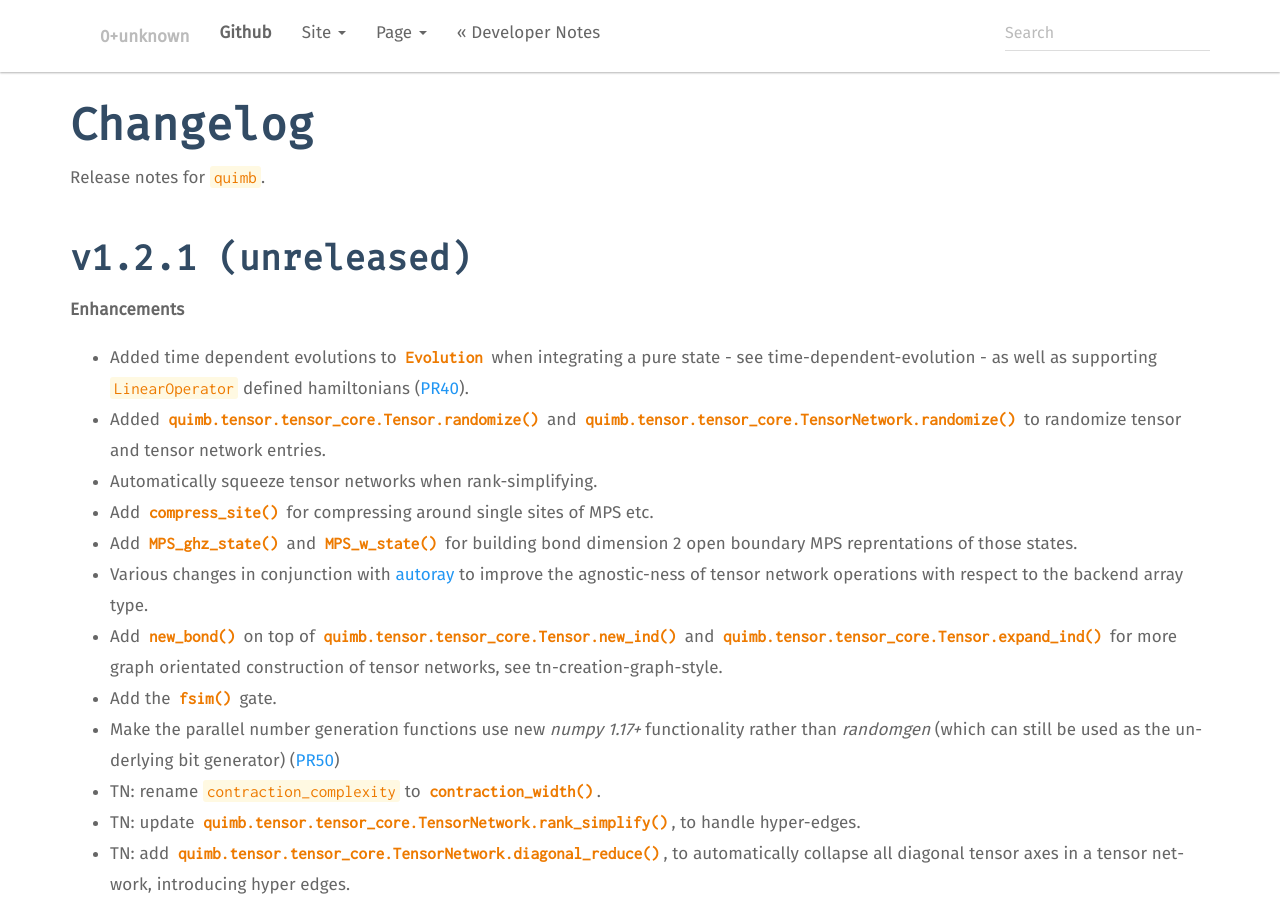
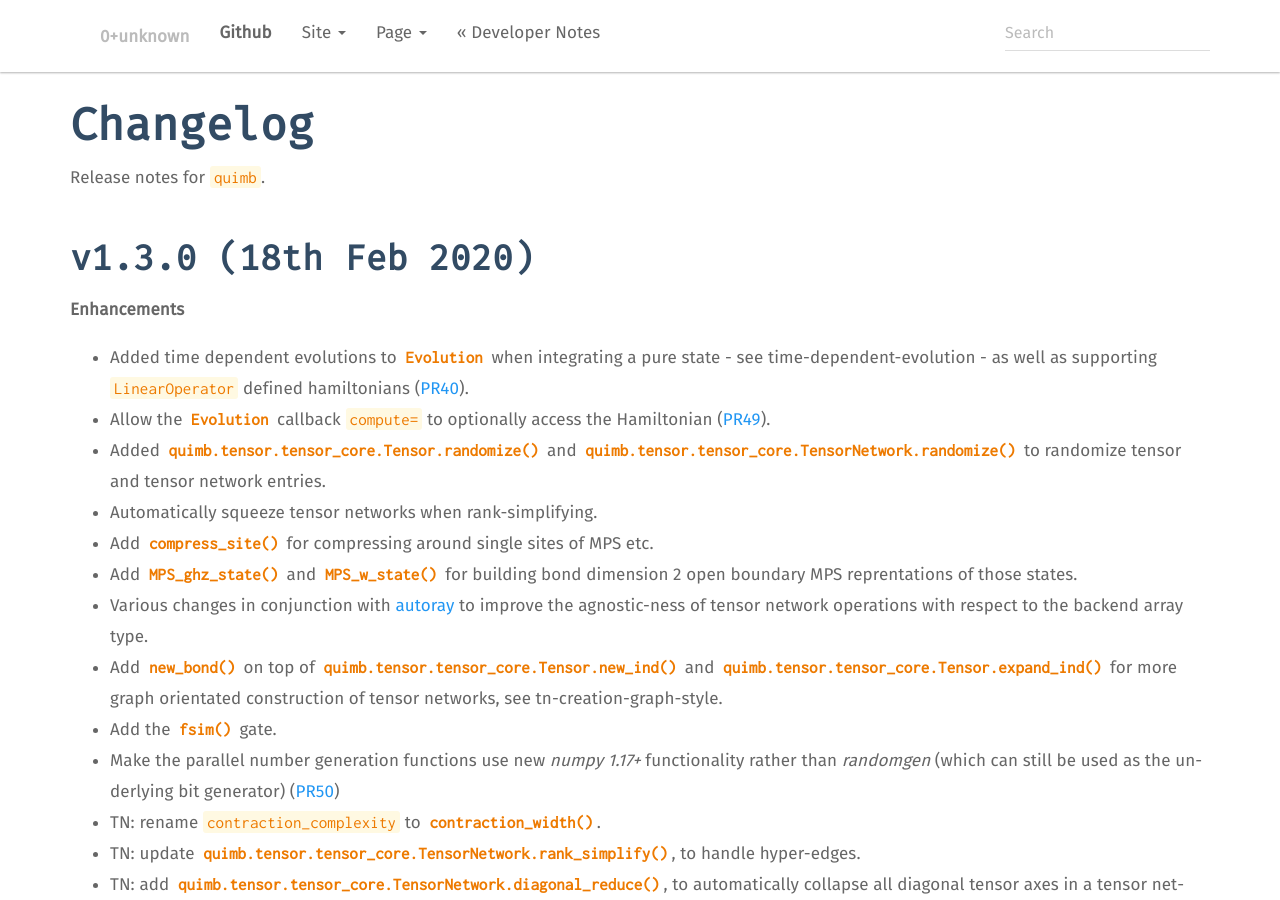
Before and after one commit to jcmgray/quimb, a Sphinx documentation site: the page built from docs/changelog.rst, in a window 1280 px wide and 900 px high. Built offline with Sphinx 7.4.7, drawn with Linux system fonts in a browser that asks for light colours; pages that are not in the unit, such as notebooks, are missing from menus.

Commit message:
update changelog for 1.3 release

```diff
--- a/docs/changelog.rst
+++ b/docs/changelog.rst
@@ -6,12 +6,13 @@ Release notes for ``quimb``.
 
 .. _whats-new.1.2.1:
 
-v1.2.1 (unreleased)
+v1.3.0 (18th Feb 2020)
 -------------------
 
 **Enhancements**
 
 - Added time dependent evolutions to :class:`~quimb.evo.Evolution` when integrating a pure state - see :ref:`time-dependent-evolution` - as well as supporting ``LinearOperator`` defined hamiltonians (:pull:`40`).
+- Allow the :class:`~quimb.evo.Evolution` callback ``compute=`` to optionally access the Hamiltonian (:pull:`49`).
 - Added :meth:`quimb.tensor.tensor_core.Tensor.randomize` and :meth:`quimb.tensor.tensor_core.TensorNetwork.randomize` to randomize tensor and tensor network entries.
 - Automatically squeeze tensor networks when rank-simplifying.
 - Add :meth:`~quimb.tensor.tensor_1d.TensorNetwork1DFlat.compress_site` for compressing around single sites of MPS etc.
```
